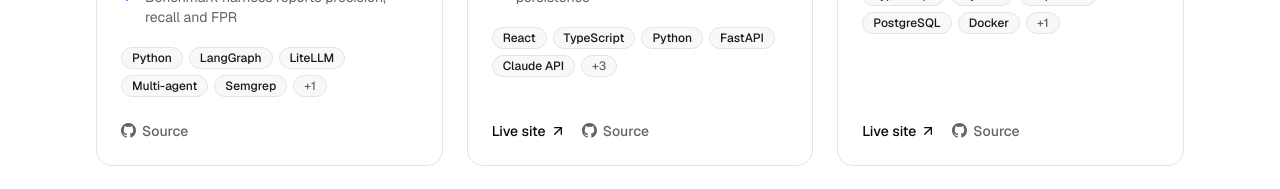
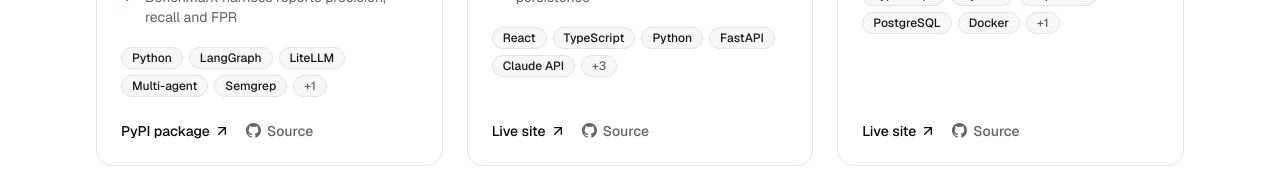
Before and after one commit to imkarthiknr/ikarthiknr-portfolio, a React (Vite) app: page /projects in a window 1280 px wide. Shown: the part 940-1129 px from the top of the page. Built offline with nearby package versions, Linux system fonts and the light colour scheme; no server answers.

Commit message:
Link Scrutai to its PyPI package
Co-Authored-By: Claude Opus 5.5 <noreply@anthropic.com>

```diff
--- a/src/components/ProjectCard.tsx
+++ b/src/components/ProjectCard.tsx
@@ -98,7 +98,7 @@ const ProjectCard = ({ project, showHighlights = false }: ProjectCardProps) => {
               rel="noopener noreferrer"
               className="inline-flex items-center gap-1 text-foreground hover:text-primary"
             >
-              Live site <ArrowUpRight className="h-4 w-4" />
+              {project.demoLabel ?? 'Live site'} <ArrowUpRight className="h-4 w-4" />
             </a>
           )}
           <a
--- a/src/data/projects.ts
+++ b/src/data/projects.ts
@@ -11,6 +11,8 @@ export type Project = {
   status: 'Live' | 'Alpha' | 'In development';
   github: string;
   demo?: string;
+  /** Label for the demo link; defaults to "Live site" */
+  demoLabel?: string;
   featured?: boolean;
   highlights: string[];
   /** Hue (0-360) for the generated cover art */
@@ -32,6 +34,8 @@ export const projects: Project[] = [
     year: 2026,
     status: 'Alpha',
     github: 'https://github.com/imkarthiknr/Scrutai',
+    demo: 'https://pypi.org/project/scrutai/',
+    demoLabel: 'PyPI package',
     featured: true,
     highlights: [
       'Specialist agents with real tools — file reads, ripgrep, git blame, linters',
```
